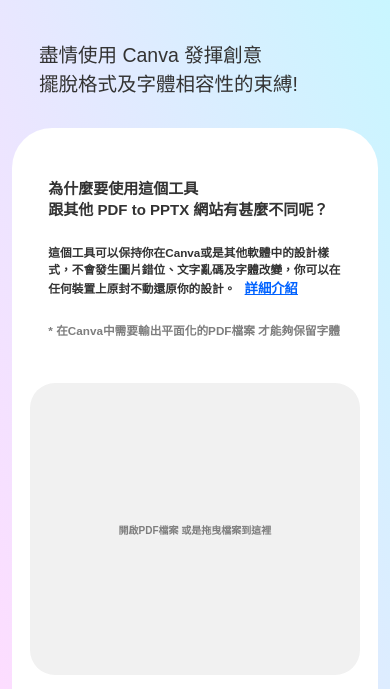
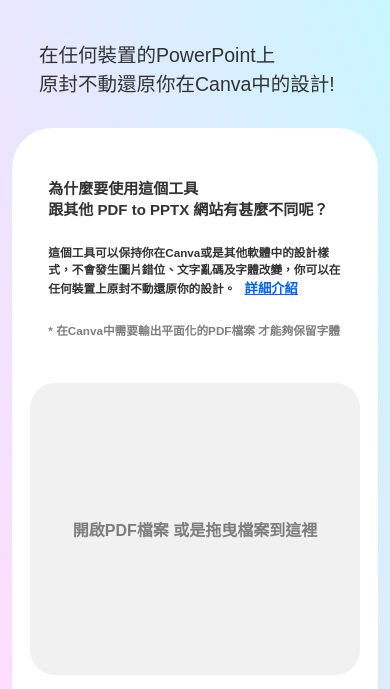
Before and after one commit to ivan17lai/PDF2ImagePPT, a plain HTML site: page index.html in a window 390 px wide. Shown: the part 155-844 px from the top of the page. Drawn offline with nearby package versions, Linux system fonts and the light colour scheme; a script that the page names is missing; a web font is replaced by a local one.

Commit message:
change subtitle & set new font

```diff
--- a/index.html
+++ b/index.html
@@ -297,6 +297,10 @@
         width: 100%;
       }
 
+      .input-area{
+        font-size: medium;
+      }
+
 
 
     }
@@ -309,7 +313,8 @@
 
   <div class="left-container" id="left-container">
     <h1 style="font-weight: 400;">將.PDF<br>轉為純圖像.PPTX</h1>
-    <h2 style="font-weight: 500;">盡情使用 Canva 發揮創意<br>擺脫格式及字體相容性的束縛!</h2>
+    <h2 style="font-weight: 500;">在任何裝置的PowerPoint上<br>原封不動還原你在Canva中的設計!</h2>
+
   </div>
 
   <div class="tool-container" id="tool-container">
```
